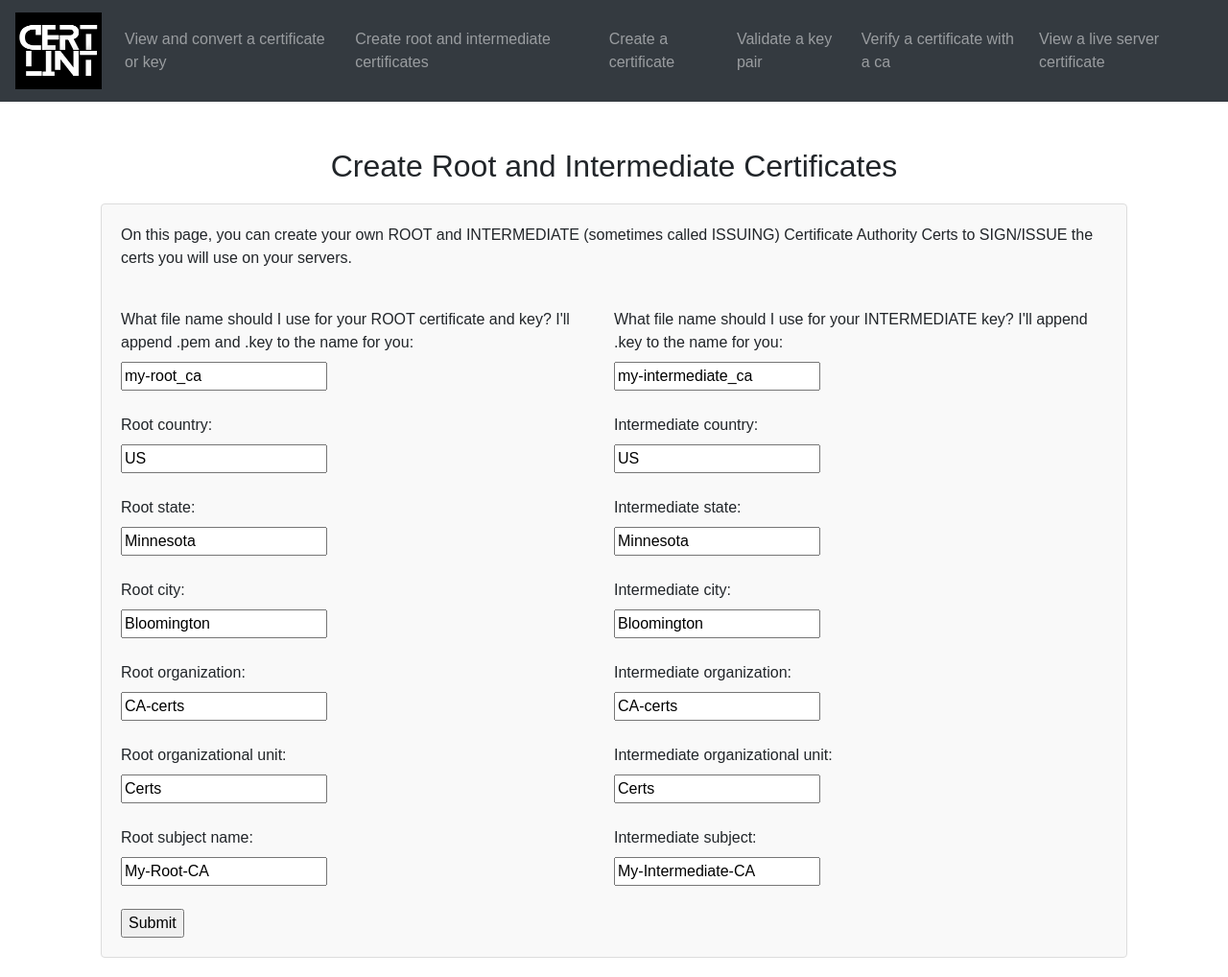
After one commit to BobBlank12/certlint, a Flask app: page /getcadetails in a window 1280 px wide. The commit adds this page. Shown: the whole page at 96% size. Run offline with Flask 3, Linux system fonts and the light colour scheme; some libraries are stand-ins or nearby versions.

Commit message:
webpage to create root key and cert

```diff
--- a/website/templates/base.html
+++ b/website/templates/base.html
@@ -35,7 +35,7 @@
       <div class="collapse navbar-collapse" id="navbar">
         <div class="navbar-nav">
           <a class="nav-item nav-link" id="home" href="/">View and convert a certificate or key</a>
-          <a class="nav-item nav-link" id="createcachain" href="/createcachain">Create root and intermediate certificates</a>
+          <a class="nav-item nav-link" id="getcadetails" href="/getcadetails">Create root and intermediate certificates</a>
           <a class="nav-item nav-link" id="createcert" href="/createcert">Create a certificate</a>
           <a class="nav-item nav-link" id="validatekeypair" href="/validatekeypair">Validate a key pair</a>
           <a class="nav-item nav-link" id="verifycertwithca" href="/verifycertwithca">Verify a certificate with a ca</a>
--- /dev/null
+++ b/website/templates/getcadetails.html
@@ -0,0 +1,99 @@
+{% extends "base.html" %} {% block title %}Home{% endblock %} {% block content %}
+<br></br>
+<h2 align="center">Create Root and Intermediate Certificates</h1>
+<head>
+  <meta charset="UTF-8">
+  <meta name="viewport" content="width=device-width, initial-scale=1.0">
+  <style>
+    /* Add some basic styling */
+    body {
+      font-family: Arial, sans-serif;
+      margin: 0;
+      padding: 0;
+    }
+
+    header {
+      background-color: #f2f2f2;
+      padding: 20px;
+      text-align: center;
+    }
+
+    section {
+      padding: 20px;
+      margin: 20px;
+      background-color: #f9f9f9;
+      border: 1px solid #ddd;
+      border-radius: 4px;
+    }
+  </style>
+</head>
+<body>
+  <section>
+    <p>On this page, you can create your own ROOT and INTERMEDIATE (sometimes called ISSUING) Certificate Authority Certs to SIGN/ISSUE the certs you will use on your servers.</p>
+    <form action="/createcachain"  method = "post" enctype="multipart/form-data">
+      <div style="display: flex;">
+        <div style="flex: 1;">
+          <br>
+          <label for="root_file_name">What file name should I use for your ROOT certificate and key? I'll append .pem and .key to the name for you:</label><br>
+          <input type="text" id="root_file_name" name="root_file_name" value="my-root_ca" required><br>
+
+          <br>
+          <label for="root_c">Root country:</label><br>
+          <input type="text" id="root_c" name="root_c" value="US" required><br>
+
+          <br>
+          <label for="root_st">Root state:</label><br>
+          <input type="text" id="root_st" name="root_st" value="Minnesota" required><br>
+
+          <br>
+          <label for="root_l">Root city:</label><br>
+          <input type="text" id="root_l" name="root_l" value="Bloomington" required><br>
+
+          <br>
+          <label for="root_o">Root organization:</label><br>
+          <input type="text" id="root_o" name="root_o" value="CA-certs" required><br>
+
+          <br>
+          <label for="root_ou">Root organizational unit:</label><br>
+          <input type="text" id="root_ou" name="root_ou" value="Certs" required><br>
+
+          <br>
+          <label for="root_cn">Root subject name:</label><br>
+          <input type="text" id="root_cn" name="root_cn" value="My-Root-CA" required><br>
+        </div>
+        <div style="flex: 1;">
+          <br>
+          <label for="intermediate_file_name">What file name should I use for your INTERMEDIATE key? I'll append .key to the name for you:</label><br>
+          <input type="text" id="intermediate_file_name" name="intermediate_file_name" value="my-intermediate_ca" required><br>
+
+          <br>
+          <label for="intermediate_c">Intermediate country:</label><br>
+          <input type="text" id="intermediate_c" name="intermediate_c" value="US" required><br>
+
+          <br>
+          <label for="intermediate_st">Intermediate state:</label><br>
+          <input type="text" id="intermediate_st" name="intermediate_st" value="Minnesota" required><br>
+
+          <br>
+          <label for="intermediate_l">Intermediate city:</label><br>
+          <input type="text" id="intermediate_l" name="intermediate_l" value="Bloomington" required><br>
+
+          <br>
+          <label for="intermediate_o">Intermediate organization:</label><br>
+          <input type="text" id="intermediate_o" name="intermediate_o" value="CA-certs" required><br>
+
+          <br>
+          <label for="intermediate_ou">Intermediate organizational unit:</label><br>
+          <input type="text" id="intermediate_ou" name="intermediate_ou" value="Certs" required><br>
+
+          <br>
+          <label for="intermediate_cn">Intermediate subject:</label><br>
+          <input type="text" id="intermediate_cn" name="intermediate_cn" value="My-Intermediate-CA" required><br>
+        </div>
+      </div>
+      <br>
+      <input type="submit" value="Submit">
+    </form>
+  </section>
+</body>
+{% endblock %}
--- a/website/views.py
+++ b/website/views.py
@@ -22,9 +22,54 @@ def home():
         print(f"mysessionid already exists:{session['mysessionid']}")
     return render_template("index.html")
 
+@views.route('/getcadetails', methods=['GET', 'POST'])
+def getcadetails():
+    return render_template("getcadetails.html")
+
 @views.route('/createcachain', methods=['GET','POST'])
 def createcachain():
-    return render_template("createcachain.html")
+    if request.method == 'POST':
+        root_file_name = request.form.get("root_file_name")
+        root_c = request.form.get("root_c")
+        root_st = request.form.get("root_st")
+        root_l = request.form.get("root_l")
+        root_o = request.form.get("root_o")
+        root_ou = request.form.get("root_ou")
+        root_cn = request.form.get("root_cn")
+        intermediate_file_name = request.form.get("intermediate_file_name")
+        intermediate_c = request.form.get("intermediate_c")
+        intermediate_st = request.form.get("intermediate_st")
+        intermediate_l = request.form.get("intermediate_l")
+        intermediate_o = request.form.get("intermediate_o")
+        intermediate_ou = request.form.get("intermediate_ou")
+        intermediate_cn = request.form.get("intermediate_cn")
+
+        # Cleanup any former posts/files
+        oldfiles = glob.glob('website/'+ getuploadfolder() + session['mysessionid'] + "/*")
+        for f in oldfiles:
+            os.remove(f)
+
+        if not os.path.exists('website/'+ getuploadfolder() + session['mysessionid'] + "/"):
+            os.makedirs('website/'+ getuploadfolder() + session['mysessionid'], exist_ok=True)
+
+        links = []
+
+        try:
+            create_root_pair("website/" + getuploadfolder() + session['mysessionid'] + "/" + root_file_name, root_c, root_st, root_l, root_o, root_ou, root_cn)
+        except Exception as e:
+            print("Error creating root pair {:}".format(e))
+        else:
+            print(f"\tI've created your ROOT CA {root_file_name}.key and {root_file_name}.pem files for you.")
+            links.append(
+                {
+                    root_file_name+".key:" : '<a href="'+getuploadfolder()+ root_file_name+'.key">'+root_file_name+'.key</a>',
+                    root_file_name+".pem:" : '<a href="'+getuploadfolder()+ root_file_name+'.pem">'+root_file_name+'.pem</a>'
+                }
+            )
+
+        return render_template("cachaincreated.html", links=links)
+
+# End of createcachain()
 
 @views.route('/createcert', methods=['GET','POST'])
 def createcert():
@@ -41,6 +86,16 @@ def verifycertwithca():
 @views.route('/viewservercert', methods=['GET','POST'])
 def viewservercert():
     return render_template("viewservercert.html")
+
+# Link to download "user created root ca key file"
+@views.route("/"+getuploadfolder()+"<root_file_name>.key", methods=['GET', 'POST'])
+def getRootCAFileKey(root_file_name):
+    return send_file(getuploadfolder()+session['mysessionid']+"/"+root_file_name+".key", as_attachment=True)
+
+# Link to download "user created root ca pem file"
+@views.route("/"+getuploadfolder()+"<root_file_name>.pem", methods=['GET', 'POST'])
+def getRootCAFilePem(root_file_name):
+    return send_file(getuploadfolder()+session['mysessionid']+"/"+root_file_name+".pem", as_attachment=True)
 
 # Link to download "converted-to-pem file"
 @views.route("/"+getuploadfolder()+"<filename>-converted-to.pem", methods=['GET', 'POST'])
```
Also changed, not shown: certlint.py (+16 -0 lines), website/templates/cachaincreated.html (added, +24 -0 lines), website/templates/createcachain.html (deleted, +0 -36 lines).
